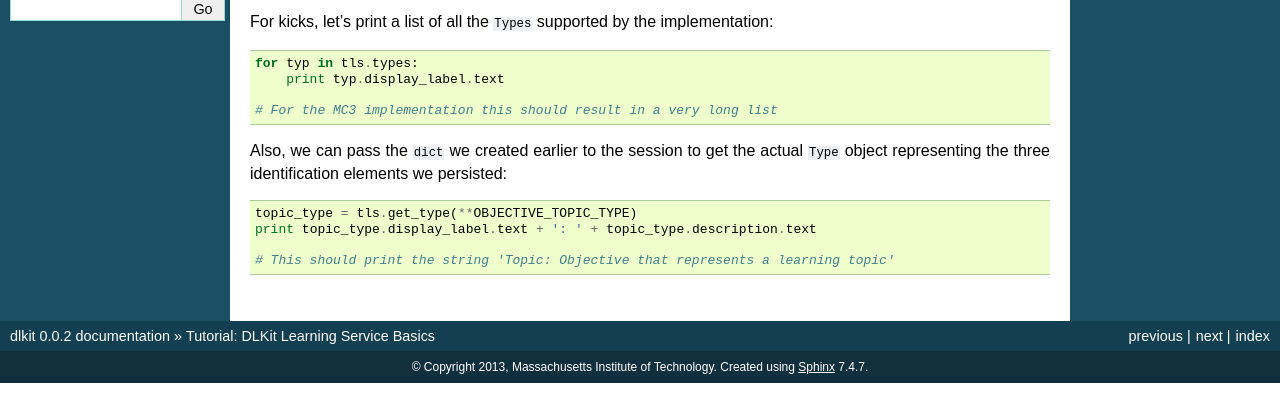
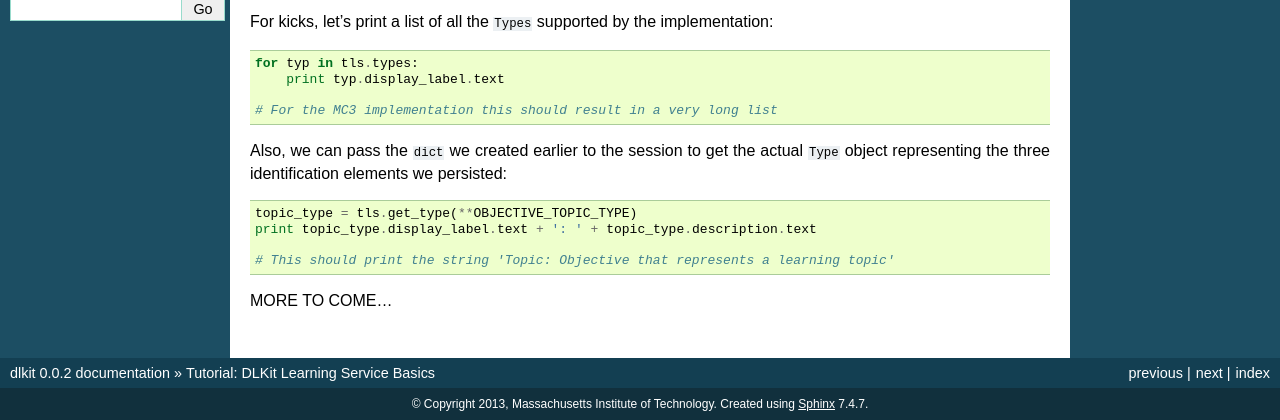
Before and after one commit to birdland/dlkit-doc, a Sphinx documentation site: the page built from source/tutorial.rst, in a window 1280 px wide and 900 px high, scrolled down 5161 px, cut to the strip 480-900 px from the top of the window. Built offline with Sphinx 7.4.7, drawn with Linux system fonts in a browser that asks for light colours; pages that are not in the unit, such as notebooks, are missing from menus; before the commit the page ends 6024 px from its top, so only the background shows below that.

Commit message:
minor edit

```diff
--- a/source/tutorial.rst
+++ b/source/tutorial.rst
@@ -351,3 +351,5 @@ Also, we can pass the ``dict`` we created earlier to the session to get the actu
     print topic_type.display_label.text + ': ' + topic_type.description.text
 
     # This should print the string 'Topic: Objective that represents a learning topic'
+
+MORE TO COME...
```
